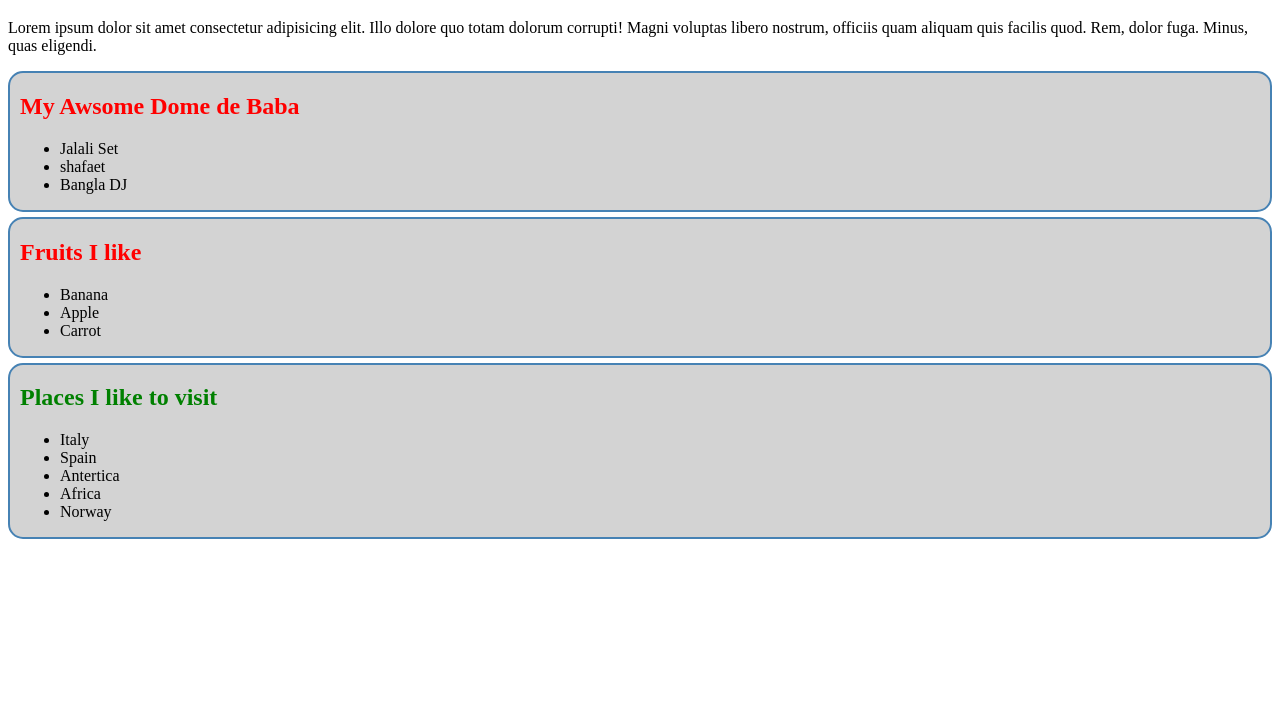
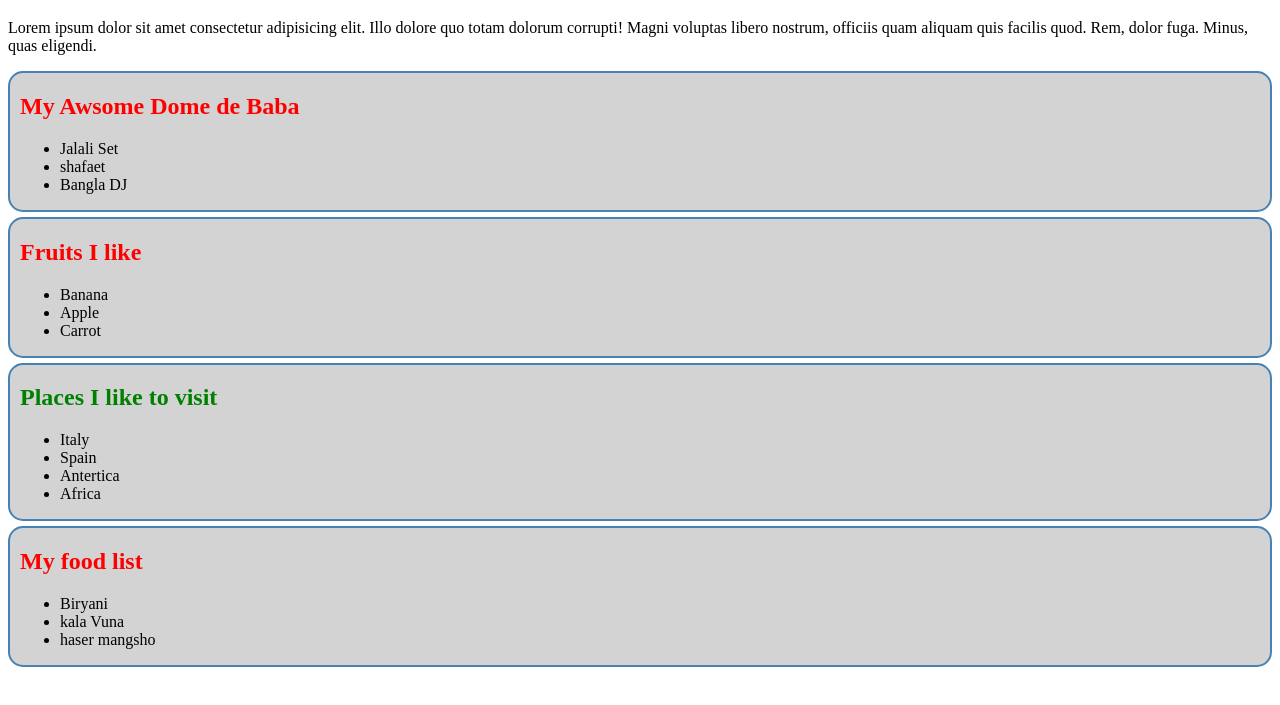
Before and after one commit to AbdullaAlHarun/js-example, a plain HTML site: page basic-dom/index.html in a window 1280 px wide. Shown: the part 61-766 px from the top of the page. Drawn offline with Linux system fonts and the light colour scheme.

Commit message:
adde one unorderd list on dom element!

```diff
--- a/basic-dom/index.html
+++ b/basic-dom/index.html
@@ -13,7 +13,7 @@
             Lorem ipsum dolor sit amet consectetur adipisicing elit. Illo dolore quo totam dolorum corrupti! Magni voluptas libero nostrum, officiis quam aliquam quis facilis quod. Rem, dolor fuga. Minus, quas eligendi.
         </p>
     </header>
-    <main>
+    <main id="main-container">
         <section>
             <h1>My Awsome Dome de Baba  </h1>
         <ul>
--- a/basic-dom/js/add.js
+++ b/basic-dom/js/add.js
@@ -1,5 +1,29 @@
-const placeList = document.getElementById('places-list');
-const li = document.createElement('li');
-li.innerText = 'Norway';
+// const placeList = document.getElementById('places-list');
+// const li = document.createElement('li');
+// li.innerText = 'Norway';
+// placeList.appendChild(li);
 
-placeList.appendChild(li);
+//where to add
+const mainContainer = document.getElementById('main-container');
+
+const section = document.createElement('section');
+const h1 = document.createElement('h1');
+h1.innerText = 'My food list';
+section.appendChild(h1);
+
+const ul = document.createElement('ul');
+const li1 = document.createElement('li');
+li1.innerText = 'Biryani';
+ul.appendChild(li1);
+
+const li2 = document.createElement('li');
+li2.innerText = 'kala Vuna';
+ul.appendChild(li2);
+
+const li3 = document.createElement('li');
+li3.innerText = 'haser mangsho';
+ul.appendChild(li3);
+
+section.appendChild(ul);
+
+mainContainer.appendChild(section);
```
